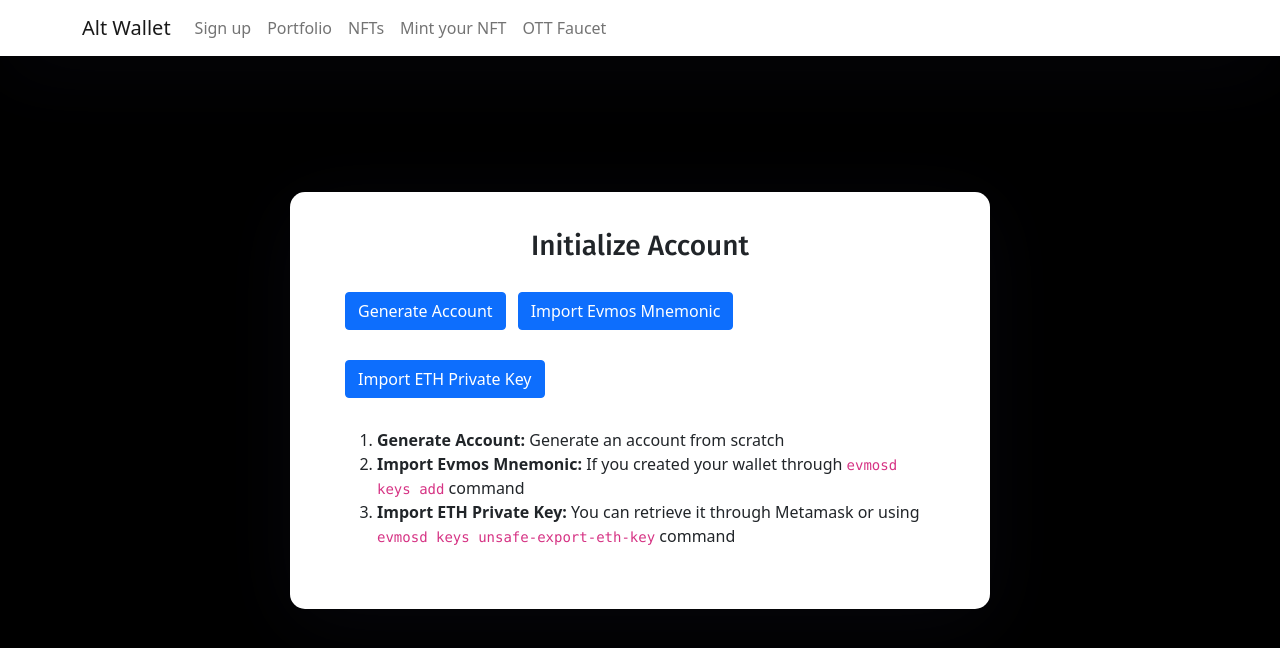
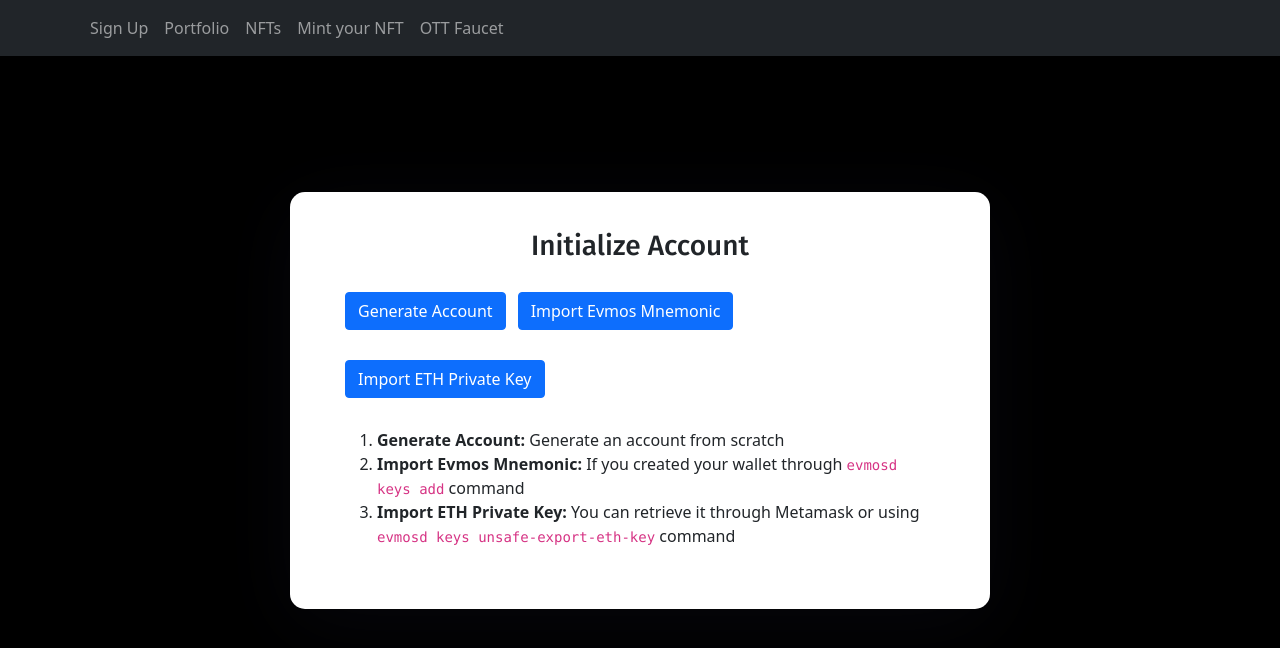
Before and after one commit to onlyalt/evmos_contribution, a React (Create React App) app in the folder projects/evmos_wallet_react/: page /signup in a window 1280 px wide. Shown: the top 648 px of the page. Built offline with nearby package versions, Linux system fonts and the light colour scheme; what web3 would draw is missing.

Commit message:
Added mobile support for navbar

```diff
--- a/projects/evmos_wallet_react/public/index.html
+++ b/projects/evmos_wallet_react/public/index.html
@@ -25,6 +25,16 @@
       Learn how to configure a non-root public URL by running `npm run build`.
     -->
     <title>Evmos Wallet | Alt</title>
+
+    <script src="https://code.jquery.com/jquery-3.2.1.slim.min.js"
+    integrity="sha384-KJ3o2DKtIkvYIK3UENzmM7KCkRr/rE9/Qpg6aAZGJwFDMVNA/GpGFF93hXpG5KkN"
+    crossorigin="anonymous"></script>
+  <script src="https://cdnjs.cloudflare.com/ajax/libs/popper.js/1.12.9/umd/popper.min.js"
+    integrity="sha384-ApNbgh9B+Y1QKtv3Rn7W3mgPxhU9K/ScQsAP7hUibX39j7fakFPskvXusvfa0b4Q"
+    crossorigin="anonymous"></script>
+  <script src="https://maxcdn.bootstrapcdn.com/bootstrap/4.0.0/js/bootstrap.min.js"
+    integrity="sha384-JZR6Spejh4U02d8jOt6vLEHfe/JQGiRRSQQxSfFWpi1MquVdAyjUar5+76PVCmYl"
+    crossorigin="anonymous"></script>
   </head>
   <body>
     <noscript>You need to enable JavaScript to run this app.</noscript>
--- a/projects/evmos_wallet_react/src/App.js
+++ b/projects/evmos_wallet_react/src/App.js
@@ -1,7 +1,8 @@
 import React from 'react';
 import '../node_modules/bootstrap/dist/css/bootstrap.min.css';
 import './App.css';
-import { BrowserRouter as Router, Switch, Route, Link, Redirect } from "react-router-dom";
+import { BrowserRouter as Router, Switch, Route, Redirect } from "react-router-dom";
+import { Navbar, Nav, Container } from 'react-bootstrap';
 
 import Transfer from "./components/portfolio.component";
 import SignUp from "./components/signup.component";
@@ -12,30 +13,20 @@ import FaucetPage from "./components/faucet.component";
 function App() {
   return (<Router>
     <div className="App">
-      <nav className="navbar navbar-expand-lg navbar-light fixed-top">
-        <div className="container">
-          <Link className="navbar-brand" to={"/wallet"}>Alt Wallet</Link>
-          <div className="collapse navbar-collapse" id="navbarTogglerDemo02">
-            <ul className="navbar-nav ml-auto">
-              <li className="nav-item">
-                <Link className="nav-link" to={"/signup"}>Sign up</Link>
-              </li>
-              <li className="nav-item">
-                <Link className="nav-link" to={"/wallet"}>Portfolio</Link>
-              </li>
-              <li className="nav-item">
-                <Link className="nav-link" to={"/nft"}>NFTs</Link>
-              </li>
-              <li className="nav-item">
-                <Link className="nav-link" to={"/mint"}>Mint your NFT</Link>
-              </li>
-              <li className="nav-item">
-                <Link className="nav-link" to={"/faucet"}>OTT Faucet</Link>
-              </li>
-            </ul>
-          </div>
-        </div>
-      </nav>
+      <Navbar collapseOnSelect fixed='top' expand='sm' bg='dark' variant='dark'>
+        <Container>
+          <Navbar.Toggle aria-controls='responsive-navbar-nav' />
+          <Navbar.Collapse id='responsive-navbar-nav'>
+            <Nav>
+              <Nav.Link href='/signup'>Sign Up </Nav.Link>
+              <Nav.Link href='/wallet'>Portfolio</Nav.Link>
+              <Nav.Link href='/nft'>NFTs</Nav.Link>
+              <Nav.Link href='/mint'>Mint your NFT</Nav.Link>
+              <Nav.Link href='/faucet'>OTT Faucet</Nav.Link>
+            </Nav>
+          </Navbar.Collapse>
+        </Container>
+      </Navbar>
 
       <div className="auth-wrapper">
         <div className="auth-inner" style={{ width: "700px"}}>
```
Also changed, not shown: 1 other file (tests, documents, lock files or other folders).
